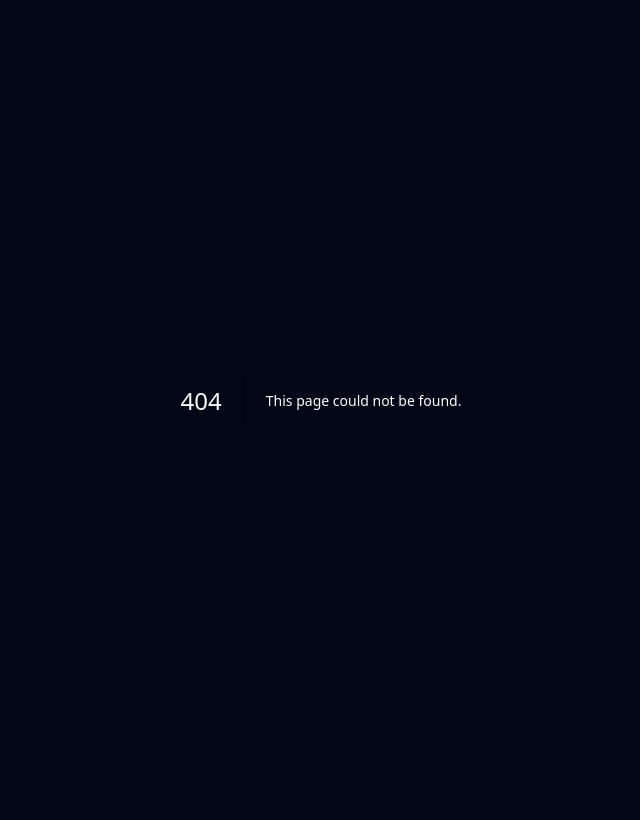
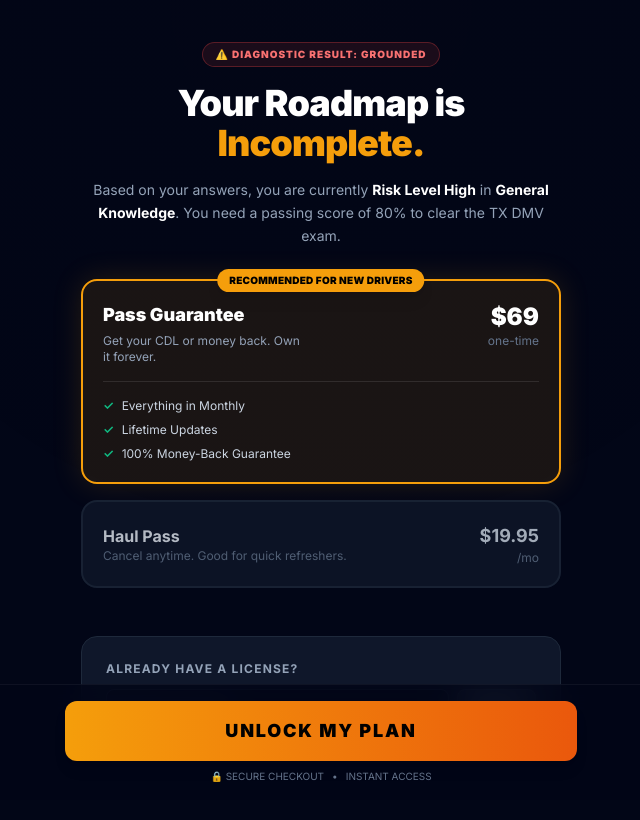
Before and after one commit to ismaelngoie/cdlpracticetest, a Next.js app: page /pay in a window 1280 px wide. Before the commit this address had no page. Shown: the top 820 px of the page, without its empty margins (319-959 px from the left). Built offline with nearby package versions, Linux system fonts and the light colour scheme.

Commit message:
Create page.tsx

```diff
--- /dev/null
+++ b/app/pay/page.tsx
@@ -0,0 +1,218 @@
+"use client";
+
+import { motion, AnimatePresence } from "framer-motion";
+import { Suspense, useEffect, useMemo, useState } from "react";
+import { useRouter, useSearchParams } from "next/navigation";
+
+// --- CONFIGURATION ---
+type PlanKey = "monthly" | "lifetime";
+
+const STRIPE_LINKS: Record<PlanKey, string> = {
+  // ⚠️ REPLACE THESE WITH YOUR NEW STRIPE PAYMENT LINKS
+  monthly: "https://buy.stripe.com/test_monthly",
+  lifetime: "https://buy.stripe.com/test_lifetime",
+};
+
+const PRICING = {
+  monthly: {
+    price: 19.95,
+    cadence: "/mo",
+    title: "Haul Pass",
+    subtitle: "Cancel anytime. Good for quick refreshers.",
+    features: ["Full Simulator Access", "Smart Fix Plan"],
+  },
+  lifetime: {
+    price: 69.00,
+    cadence: " one-time",
+    title: "Pass Guarantee",
+    subtitle: "Get your CDL or money back. Own it forever.",
+    badge: "BEST VALUE",
+    features: ["Everything in Monthly", "Lifetime Updates", "100% Money-Back Guarantee"],
+  },
+};
+
+function PaywallContent() {
+  const router = useRouter();
+  const searchParams = useSearchParams();
+  const [selectedPlan, setSelectedPlan] = useState<PlanKey>("lifetime");
+
+  // Personalization State
+  const [score, setScore] = useState(0);
+  const [weakDomain, setWeakDomain] = useState("General Knowledge");
+  const [userState, setUserState] = useState("TX");
+
+  // Restore State
+  const [restoreEmail, setRestoreEmail] = useState("");
+  const [isRestoring, setIsRestoring] = useState(false);
+  const [restoreMsg, setRestoreMsg] = useState("");
+
+  useEffect(() => {
+    // Load data from the Diagnostic phase
+    const s = parseInt(localStorage.getItem("diagnosticScore") || "42");
+    setScore(s);
+    setWeakDomain(localStorage.getItem("weakestDomain") || "General Knowledge");
+    setUserState(localStorage.getItem("userState") || "TX");
+  }, []);
+
+  const checkoutUrl = STRIPE_LINKS[selectedPlan];
+
+  const handleRestore = async () => {
+    if (!restoreEmail.includes("@")) {
+      setRestoreMsg("Please enter a valid email.");
+      return;
+    }
+    setIsRestoring(true);
+    // Simulate API call for now (We will build the real API in Part 5)
+    setTimeout(() => {
+      setRestoreMsg("We couldn't find that email. If you just purchased, check your inbox for the access link.");
+      setIsRestoring(false);
+    }, 1500);
+  };
+
+  return (
+    <div className="min-h-screen bg-slate-950 text-white font-sans pb-32">
+
+      {/* Background FX */}
+      <div className="fixed inset-0 pointer-events-none opacity-5 bg-[radial-gradient(circle_at_top,rgba(245,158,11,0.15),transparent_70%)]" />
+
+      <main className="relative z-10 max-w-lg mx-auto px-4 pt-10">
+
+        {/* The "Hook": Agitate the Failure */}
+        <motion.div
+          initial={{ opacity: 0, y: 10 }}
+          animate={{ opacity: 1, y: 0 }}
+          className="text-center mb-8"
+        >
+          <div className="inline-flex items-center gap-2 px-3 py-1 rounded-full bg-red-500/10 border border-red-500/30 text-red-400 text-[10px] font-black uppercase tracking-widest mb-4">
+            ⚠️ Diagnostic Result: Grounded
+          </div>
+
+          <h1 className="text-3xl md:text-4xl font-black tracking-tight leading-none mb-4">
+            Your Roadmap is <span className="text-amber-500">Incomplete.</span>
+          </h1>
+
+          <p className="text-slate-400 text-sm leading-relaxed">
+            Based on your answers, you are currently <span className="text-white font-bold">Risk Level High</span> in <span className="text-white font-bold">{weakDomain}</span>. You need a passing score of 80% to clear the {userState} DMV exam.
+          </p>
+        </motion.div>
+
+        {/* The "Solution": Pricing Cards */}
+        <div className="space-y-4 mb-8">
+
+          {/* OPTION 1: LIFETIME (WINNER) */}
+          <button
+            onClick={() => setSelectedPlan("lifetime")}
+            className={`relative w-full p-5 rounded-2xl border-2 text-left transition-all group ${
+              selectedPlan === "lifetime"
+                ? "bg-amber-500/10 border-amber-500 shadow-[0_0_30px_rgba(245,158,11,0.15)]"
+                : "bg-slate-900 border-slate-800 hover:border-slate-700"
+            }`}
+          >
+            {selectedPlan === "lifetime" && (
+              <div className="absolute -top-3 left-1/2 -translate-x-1/2 bg-amber-500 text-black text-[10px] font-black px-3 py-1 rounded-full uppercase tracking-wide shadow-lg">
+                Recommended for New Drivers
+              </div>
+            )}
+
+            <div className="flex justify-between items-start mb-2">
+              <div>
+                <h3 className={`text-lg font-black ${selectedPlan === "lifetime" ? "text-white" : "text-slate-300"}`}>
+                  {PRICING.lifetime.title}
+                </h3>
+                <p className="text-xs text-slate-400 mt-1 max-w-[200px]">
+                  {PRICING.lifetime.subtitle}
+                </p>
+              </div>
+              <div className="text-right">
+                <span className="text-2xl font-black text-white">${PRICING.lifetime.price}</span>
+                <span className="text-xs text-slate-500 block">one-time</span>
+              </div>
+            </div>
+
+            {selectedPlan === "lifetime" && (
+              <div className="mt-4 pt-4 border-t border-white/10 space-y-2">
+                {PRICING.lifetime.features.map((feat, i) => (
+                  <div key={i} className="flex items-center gap-2 text-xs text-slate-300">
+                    <span className="text-emerald-500 font-bold">✓</span> {feat}
+                  </div>
+                ))}
+              </div>
+            )}
+          </button>
+
+          {/* OPTION 2: MONTHLY */}
+          <button
+            onClick={() => setSelectedPlan("monthly")}
+            className={`relative w-full p-5 rounded-2xl border-2 text-left transition-all ${
+              selectedPlan === "monthly"
+                ? "bg-slate-800 border-slate-500"
+                : "bg-slate-900 border-slate-800 opacity-80 hover:opacity-100"
+            }`}
+          >
+            <div className="flex justify-between items-center">
+              <div>
+                <h3 className="text-md font-bold text-slate-200">{PRICING.monthly.title}</h3>
+                <p className="text-xs text-slate-500">{PRICING.monthly.subtitle}</p>
+              </div>
+              <div className="text-right">
+                <span className="text-lg font-bold text-slate-300">${PRICING.monthly.price}</span>
+                <span className="text-xs text-slate-500 block">/mo</span>
+              </div>
+            </div>
+          </button>
+
+        </div>
+
+        {/* Secure Checkout Button */}
+        <div className="fixed bottom-0 left-0 right-0 p-4 bg-slate-950/80 backdrop-blur-lg border-t border-white/5 z-50">
+          <div className="max-w-lg mx-auto">
+            <a
+              href={checkoutUrl}
+              className="block w-full py-4 rounded-xl bg-gradient-to-r from-amber-500 to-orange-600 hover:from-amber-400 hover:to-orange-500 text-black font-black text-lg text-center uppercase tracking-widest shadow-lg transition-transform active:scale-95"
+            >
+              Unlock My Plan
+            </a>
+            <p className="text-center text-[10px] text-slate-500 mt-2 flex items-center justify-center gap-2">
+              <span>🔒 SECURE CHECKOUT</span> • <span>INSTANT ACCESS</span>
+            </p>
+          </div>
+        </div>
+
+        {/* Restore Purchase Area */}
+        <div className="mt-12 p-6 rounded-2xl bg-slate-900 border border-slate-800">
+          <h4 className="text-xs font-bold text-slate-400 uppercase tracking-widest mb-3">
+            Already have a license?
+          </h4>
+          <div className="flex gap-2">
+            <input
+              type="email"
+              placeholder="Enter your email"
+              value={restoreEmail}
+              onChange={(e) => setRestoreEmail(e.target.value)}
+              className="flex-1 bg-slate-950 border border-slate-700 rounded-lg px-3 py-2 text-sm text-white focus:border-amber-500 outline-none"
+            />
+            <button
+              onClick={handleRestore}
+              disabled={isRestoring}
+              className="px-4 py-2 bg-slate-800 hover:bg-slate-700 rounded-lg text-xs font-bold text-white border border-slate-700"
+            >
+              {isRestoring ? "..." : "Restore"}
+            </button>
+          </div>
+          {restoreMsg && (
+            <p className="text-xs text-amber-500 mt-2">{restoreMsg}</p>
+          )}
+        </div>
+
+      </main>
+    </div>
+  );
+}
+
+export default function PayPage() {
+  return (
+    <Suspense fallback={<div className="min-h-screen bg-slate-950" />}>
+      <PaywallContent />
+    </Suspense>
+  );
+}
```
